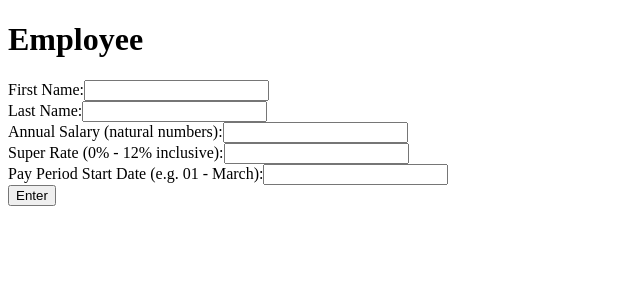
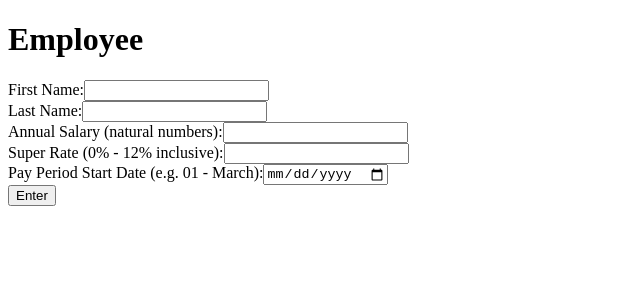
Before and after one commit to stevenmchoi/next_js, a Next.js app: page /employee_form in a window 1280 px wide. Shown: the top 300 px of the page, without its empty margins (0-640 px from the left). Built offline with nearby package versions, Linux system fonts and the light colour scheme.

Commit message:
Create onChange and onSubmit handlers

```diff
--- a/pages/employee_form.js
+++ b/pages/employee_form.js
@@ -2,39 +2,88 @@ import { Component } from "react";
 import { EmployeeContext } from '../components/employee_context'
 
 class EmployeeForm extends Component {
+	constructor( props ) {
+		super( props );
+		this.state = {
+			firstName: "",
+			lastName: "",
+			annualSalary: "",
+			superRate: "",
+			payPeriodStartDate: ""
+		}
+
+		this.handleChange = this.handleChange.bind( this );
+		this.handleSubmit = this.handleSubmit.bind( this );
+	}
+
+	handleChange( event ) {
+		this.setState( {
+			[ event.target.name ]: event.target.value
+		} );
+	}
+
+	handleSubmit( event ) {
+		event.preventDefault();
+	}
+
 	render() {
 		return (
 			<EmployeeContext.Consumer>
 				{( employees ) => (
 					<div className="page">
 						<h1>Employee</h1>
-						<form className="employee-form">
+						<form className="employee-form" onSubmit={this.handleSubmit}>
 							<label>First Name:
-								<input type="text" />
+								<input
+									type="text"
+									name="firstName"
+									value={this.state.firstName}
+									onChange={this.handleChange}
+								/>
 							</label>
 
 							<br />
 
 							<label>Last Name:
-								<input type="text" />
+								<input
+									type="text"
+									name="lastName"
+									value={this.state.lastName}
+									onChange={this.handleChange}
+								/>
 							</label>
 
 							<br />
 
 							<label>Annual Salary (natural numbers):
-								<input type="text" />
+								<input
+									type="text"
+									name="annualSalary"
+									value={this.state.annualSalary}
+									onChange={this.handleChange}
+								/>
 							</label>
 
 							<br />
 
 							<label>Super Rate (0% - 12% inclusive):
-								<input type="text" />
+								<input
+									type="text"
+									name="superRate"
+									value={this.state.superRate}
+									onChange={this.handleChange}
+								/>
 							</label>
 
 							<br />
 
 							<label>Pay Period Start Date (e.g. 01 - March):
-								<input type="text" />
+								<input
+									type="date"
+									name="payPeriodStartDate"
+									value={this.state.payPeriodStartDate}
+									onChange={this.handleChange}
+								/>
 							</label>
 
 							<br />
```
